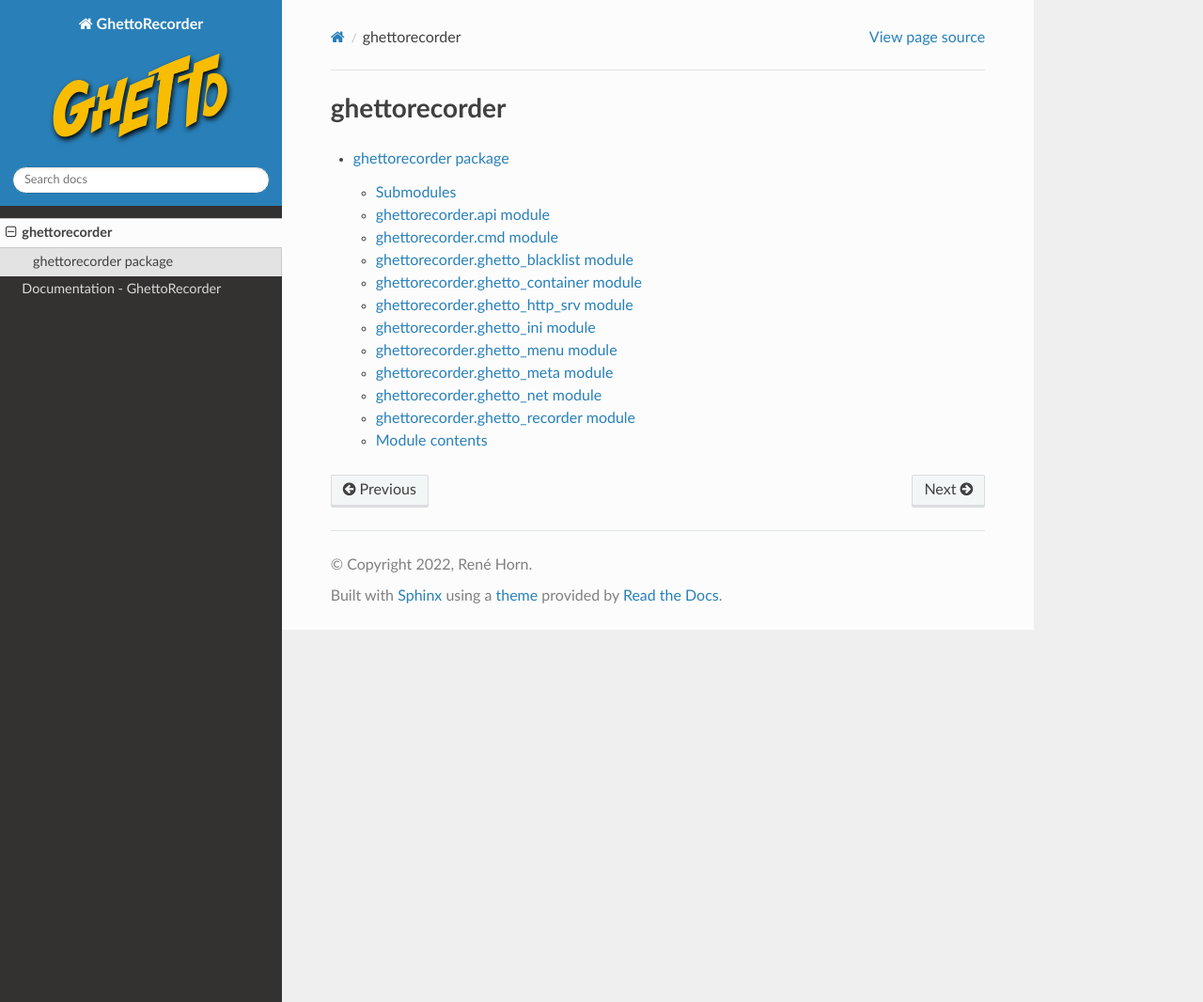
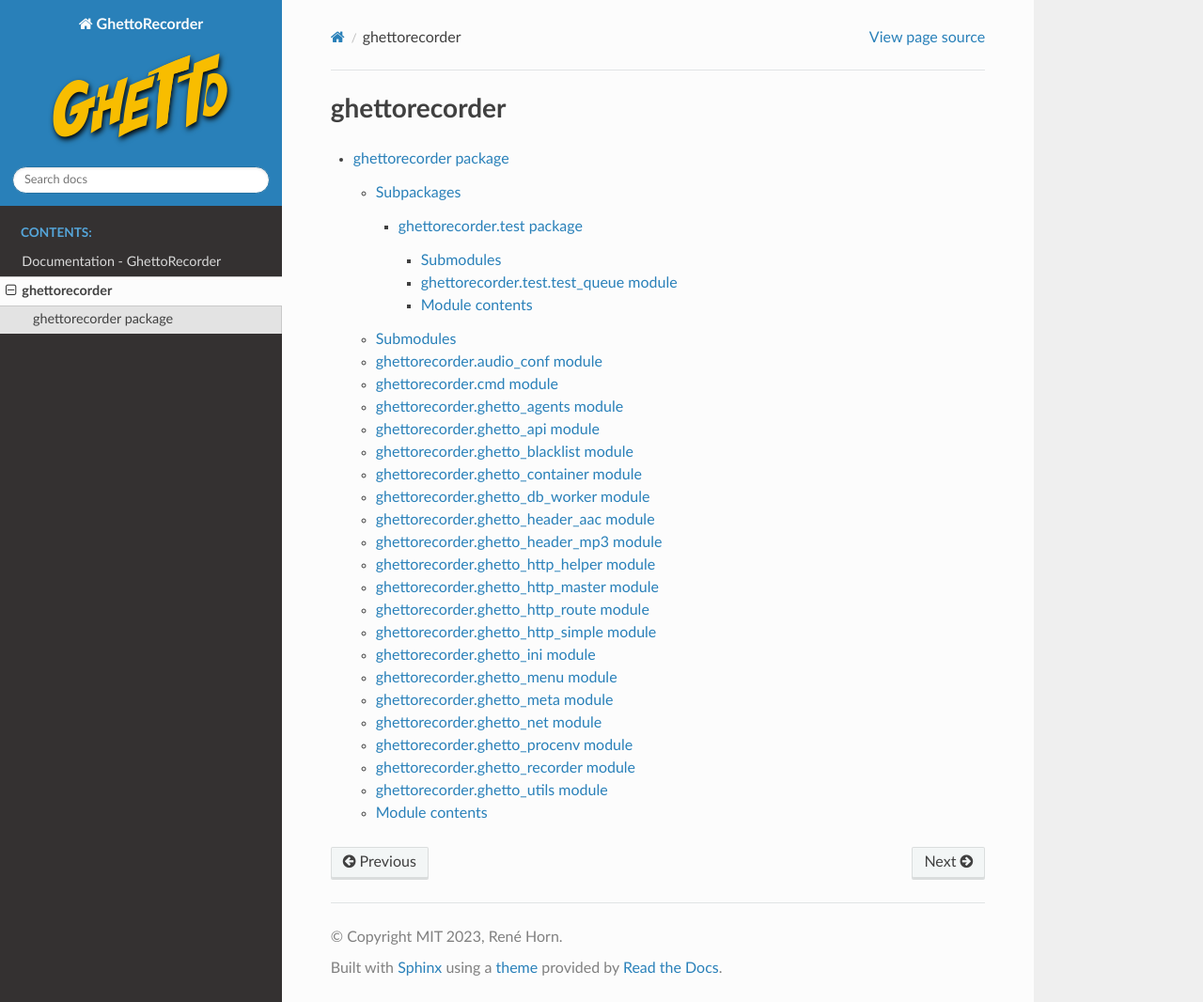
Before and after one commit to 44xtc44/GhettoRecorder, a Sphinx documentation site: the page built from docs/source/modules.rst, in a window 1280 px wide and 1066 px high. Shown: the whole window at 94% size. Built offline with Sphinx 7.4.7 and the Read the Docs theme 2.0.0, drawn with Linux system fonts in a browser that asks for light colours; some web fonts are replaced.

Commit message:
update docu

```diff
--- a/docs/source/conf.py
+++ b/docs/source/conf.py
@@ -8,11 +8,16 @@ sys.path.insert(0, os.path.abspath('../..'))
 # pip install -U sphinx
 # !!! indentation of sphinx is mostly 3 leading spaces, code 4, block need one free line above and colon for head
 # https://www.sphinx-doc.org/en/master/usage/configuration.html#project-information
+# pip install -U sphinx
+# pip install sphinx-rtd-theme
+# pip install sphinxcontrib-napoleon
+# Use sphinx-apidoc to build your API documentation:
+# $ cd docs
 # sphinx-apidoc -f -o source/ ../ghettorecorder/
 # make html
 
 project = 'GhettoRecorder'
-copyright = '2022, René Horn'
+copyright = 'MIT 2023, René Horn'
 author = 'René Horn'
 # release = '2.1'
 
@@ -23,7 +28,9 @@ author = 'René Horn'
 extensions = [
     'sphinx.ext.napoleon',
     'sphinx.ext.autodoc',
+    'sphinx.ext.autosectionlabel'
 ]
+
 
 # Napoleon settings
 napoleon_google_docstring = True
@@ -51,7 +58,7 @@ html_theme = 'sphinx_rtd_theme'
 pygments_style = 'sphinx'
 
 html_static_path = ['_static']
-html_logo = "ghetto_logo.png"
+html_logo = "./_static/ghetto_logo.png"
 html_logo_only = True
 html_display_version = False
 html_css_files = [
--- a/docs/source/ghettorecorder.rst
+++ b/docs/source/ghettorecorder.rst
@@ -1,13 +1,21 @@
 ghettorecorder package
 ======================
+
+Subpackages
+-----------
+
+.. toctree::
+   :maxdepth: 4
+
+   ghettorecorder.test
 
 Submodules
 ----------
 
-ghettorecorder.api module
--------------------------
+ghettorecorder.audio\_conf module
+---------------------------------
 
-.. automodule:: ghettorecorder.api
+.. automodule:: ghettorecorder.audio_conf
    :members:
    :undoc-members:
    :show-inheritance:
@@ -16,6 +24,22 @@ ghettorecorder.cmd module
 -------------------------
 
 .. automodule:: ghettorecorder.cmd
+   :members:
+   :undoc-members:
+   :show-inheritance:
+
+ghettorecorder.ghetto\_agents module
+------------------------------------
+
+.. automodule:: ghettorecorder.ghetto_agents
+   :members:
+   :undoc-members:
+   :show-inheritance:
+
+ghettorecorder.ghetto\_api module
+---------------------------------
+
+.. automodule:: ghettorecorder.ghetto_api
    :members:
    :undoc-members:
    :show-inheritance:
@@ -36,10 +60,58 @@ ghettorecorder.ghetto\_container module
    :undoc-members:
    :show-inheritance:
 
-ghettorecorder.ghetto\_http\_srv module
----------------------------------------
+ghettorecorder.ghetto\_db\_worker module
+----------------------------------------
 
-.. automodule:: ghettorecorder.ghetto_http_srv
+.. automodule:: ghettorecorder.ghetto_db_worker
+   :members:
+   :undoc-members:
+   :show-inheritance:
+
+ghettorecorder.ghetto\_header\_aac module
+-----------------------------------------
+
+.. automodule:: ghettorecorder.ghetto_header_aac
+   :members:
+   :undoc-members:
+   :show-inheritance:
+
+ghettorecorder.ghetto\_header\_mp3 module
+-----------------------------------------
+
+.. automodule:: ghettorecorder.ghetto_header_mp3
+   :members:
+   :undoc-members:
+   :show-inheritance:
+
+ghettorecorder.ghetto\_http\_helper module
+------------------------------------------
+
+.. automodule:: ghettorecorder.ghetto_http_helper
+   :members:
+   :undoc-members:
+   :show-inheritance:
+
+ghettorecorder.ghetto\_http\_master module
+------------------------------------------
+
+.. automodule:: ghettorecorder.ghetto_http_master
+   :members:
+   :undoc-members:
+   :show-inheritance:
+
+ghettorecorder.ghetto\_http\_route module
+-----------------------------------------
+
+.. automodule:: ghettorecorder.ghetto_http_route
+   :members:
+   :undoc-members:
+   :show-inheritance:
+
+ghettorecorder.ghetto\_http\_simple module
+------------------------------------------
+
+.. automodule:: ghettorecorder.ghetto_http_simple
    :members:
    :undoc-members:
    :show-inheritance:
@@ -76,10 +148,26 @@ ghettorecorder.ghetto\_net module
    :undoc-members:
    :show-inheritance:
 
+ghettorecorder.ghetto\_procenv module
+-------------------------------------
+
+.. automodule:: ghettorecorder.ghetto_procenv
+   :members:
+   :undoc-members:
+   :show-inheritance:
+
 ghettorecorder.ghetto\_recorder module
 --------------------------------------
 
 .. automodule:: ghettorecorder.ghetto_recorder
+   :members:
+   :undoc-members:
+   :show-inheritance:
+
+ghettorecorder.ghetto\_utils module
+-----------------------------------
+
+.. automodule:: ghettorecorder.ghetto_utils
    :members:
    :undoc-members:
    :show-inheritance:
```
Also changed, not shown: docs/source/index.rst (+4 -8 lines), docs/source/ghetto_logo.png (deleted).
